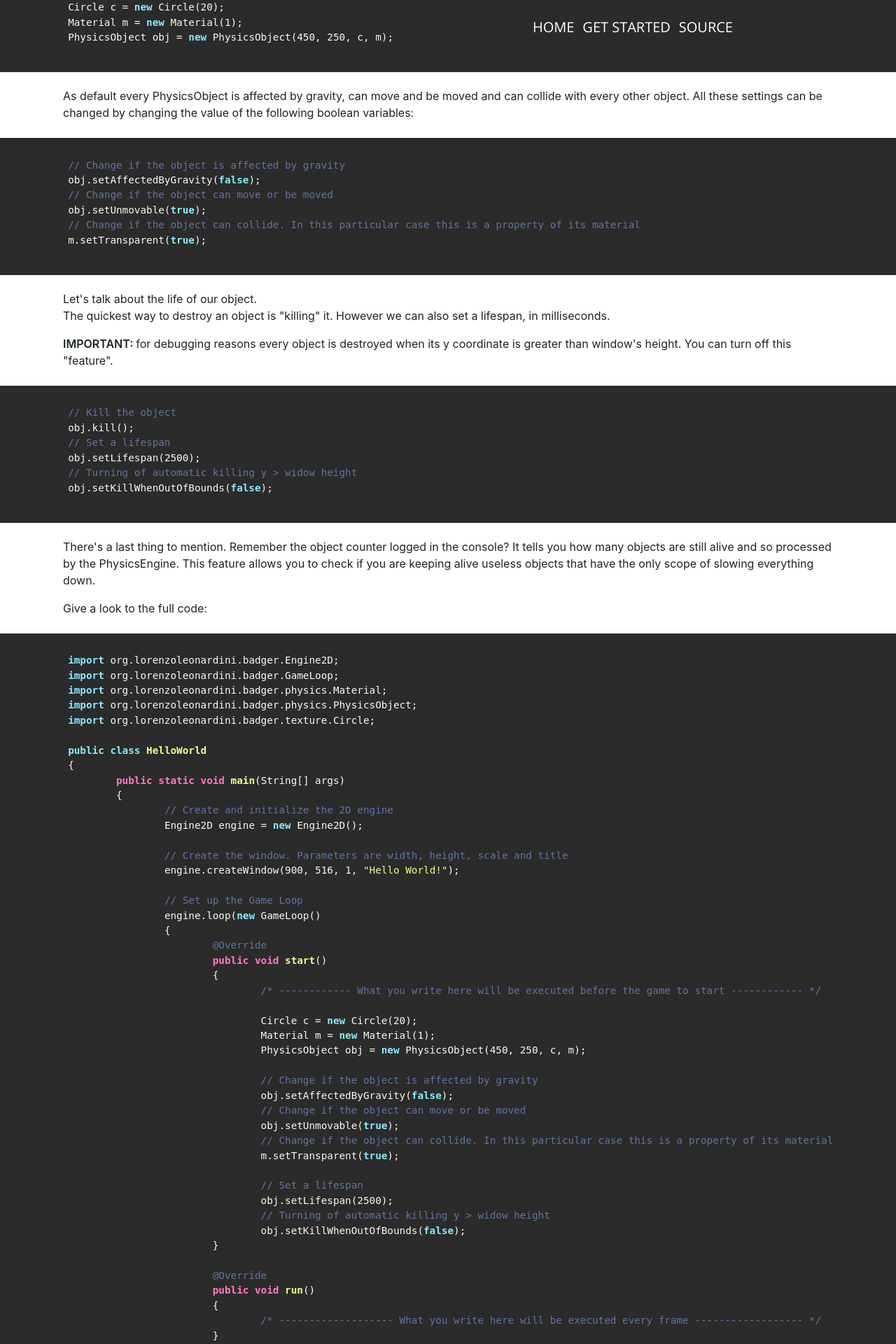
After one commit to LorenzoLeonardini/Badger-Engine, a PHP site: page /docs/objects in a window 1280 px wide. The commit adds this page. Shown: the part 309-2229 px from the top of the page at 70% size. Run offline with PHP 8.4, Linux system fonts and the light colour scheme; some libraries are stand-ins or nearby versions.

Commit message:
Added section and edits
Added Objects section
Edited and improved Game Loop section

```diff
--- /dev/null
+++ b/docs/objects/index.html
@@ -0,0 +1,167 @@
+<!DOCTYPE html>
+<html>
+<head>
+	<link rel="shortcut icon" type="image/png" href="https://lorenzoleonardini.altervista.org/github/Badger-Engine/logo128.png">
+	<title>Badger-Engine | Objects</title>
+	<link href='https://fonts.googleapis.com/css?family=Roboto|Open+Sans:300,400,600' rel='stylesheet' type='text/css'>
+	<link rel="stylesheet" type="text/css" href="/Badger-Engine/graphics.css">
+	<meta charset="UTF-8">
+	<meta name="viewport" content="width=device-width, initial-scale=1.0">
+	<script src="//ajax.googleapis.com/ajax/libs/jquery/1.10.2/jquery.min.js"></script>
+	<link rel="stylesheet" href="/Badger-Engine/highlight.js/styles/dracula.css">
+	<script src="/Badger-Engine/highlight.js/highlight.pack.js"></script>
+	<script>hljs.initHighlightingOnLoad();</script>
+</head>
+<body>
+<center>
+<div class="content">
+	<h3>Objects</h3>
+	<p>
+		Every single object in your game must correspond to a PhysicsObject in the Engine. PhysicsObjects are what can be rendered and updated by the PhysicsEngine.
+	</p>
+	<p>
+		Creating them is really easy. The constructor takes in a bunch of parameters: the first two are the x and y coordinates in the world, than we have an ObjectRender and a Material. The ObjectRender is what is actually rendered by the Engine; it can be a Shape, like a Circle or a Rectangle, or a Texture. The Material is a class used by the PhysicsEngine to handle collisions. Let's continue creating a Circle <i>c</i> with a radius of 20 and a Material <i>m</i>. The Material constructor needs the material density as a parameter. For now let's set it to 1. The code will be
+	</p>
+</div>
+
+<div class="code">
+<pre>
+<code>
+Circle c = new Circle(20);
+Material m = new Material(1);
+PhysicsObject obj = new PhysicsObject(450, 250, c, m);
+</code>
+</pre>
+</div>
+
+<div class="content">
+	<p>
+		As default every PhysicsObject is affected by gravity, can move and be moved and can collide with every other object. All these settings can be changed by changing the value of the following boolean variables:
+	</p>
+</div>
+
+<div class="code">
+<pre>
+<code>
+// Change if the object is affected by gravity
+obj.setAffectedByGravity(false);
+// Change if the object can move or be moved
+obj.setUnmovable(true);
+// Change if the object can collide. In this particular case this is a property of its material
+m.setTransparent(true);
+</code>
+</pre>
+</div>
+
+<div class="content">
+	<p>
+		Let's talk about the life of our object.<br />
+		The quickest way to destroy an object is "killing" it. However we can also set a lifespan, in milliseconds.
+	</p>
+	<p>
+		<strong>IMPORTANT: </strong> for debugging reasons every object is destroyed when its y coordinate is greater than window's height. You can turn off this "feature".
+	</p>
+</div>
+
+<div class="code">
+<pre>
+<code>
+// Kill the object
+obj.kill();
+// Set a lifespan
+obj.setLifespan(2500);
+// Turning of automatic killing y > widow height
+obj.setKillWhenOutOfBounds(false);
+</code>
+</pre>
+</div>
+
+<div class="content">
+	<p>
+		There's a last thing to mention. Remember the object counter logged in the console? It tells you how many objects are still alive and so processed by the PhysicsEngine. This feature allows you to check if you are keeping alive useless objects that have the only scope of slowing everything down.
+	</p>
+	<p>
+		Give a look to the full code:
+	</p>
+</div>
+
+<div class="code">
+<pre>
+<code>
+import org.lorenzoleonardini.badger.Engine2D;
+import org.lorenzoleonardini.badger.GameLoop;
+import org.lorenzoleonardini.badger.physics.Material;
+import org.lorenzoleonardini.badger.physics.PhysicsObject;
+import org.lorenzoleonardini.badger.texture.Circle;
+
+public class HelloWorld
+{
+	public static void main(String[] args)
+	{
+		// Create and initialize the 2D engine
+		Engine2D engine = new Engine2D();
+
+		// Create the window. Parameters are width, height, scale and title
+		engine.createWindow(900, 516, 1, "Hello World!");
+
+		// Set up the Game Loop
+		engine.loop(new GameLoop()
+		{
+			@Override
+			public void start()
+			{
+				/* ------------ What you write here will be executed before the game to start ------------ */
+
+				Circle c = new Circle(20);
+				Material m = new Material(1);
+				PhysicsObject obj = new PhysicsObject(450, 250, c, m);
+
+				// Change if the object is affected by gravity
+				obj.setAffectedByGravity(false);
+				// Change if the object can move or be moved
+				obj.setUnmovable(true);
+				// Change if the object can collide. In this particular case this is a property of its material
+				m.setTransparent(true);
+
+				// Set a lifespan
+				obj.setLifespan(2500);
+				// Turning of automatic killing y > widow height
+				obj.setKillWhenOutOfBounds(false);
+			}
+
+			@Override
+			public void run()
+			{
+				/* ------------------- What you write here will be executed every frame ------------------ */
+			}
+
+			@Override
+			public void stop()
+			{
+				/* What you write here will be executed after the game to end, before closing the program. */
+			}
+		});
+
+		// Start the engine
+		engine.start();
+
+		engine.logFPS = false;
+		engine.logObjects = false;
+	}
+}
+</code>
+</pre>
+</div>
+
+<div class="content">
+	<p>
+		Now you know pretty much everything about objects in the Badger-Engine. Let's move to input handling!
+		<table><tr><td><a href="../gameloop">< Game Loop</a></td><td class="right"><a href="../input" class="disabled">Input Handling ></a></td></tr></table>
+	</p>
+</div>
+
+</center>
+<script type="text/javascript">var currentPage = ".menuDocumentation";</script>
+<script type="text/javascript" src="/Badger-Engine/utils.js"></script>
+</body>
+</html>
--- a/graphics.css
+++ b/graphics.css
@@ -313,7 +313,7 @@ footer a
 	text-decoration: none;
 }
 
-footer a:hover
+footer a:hover, a:focus
 {
 	text-decoration: underline;
 	color: inherit;
```
Also changed, not shown: docs/gameloop/index.html (+18 -4 lines).
